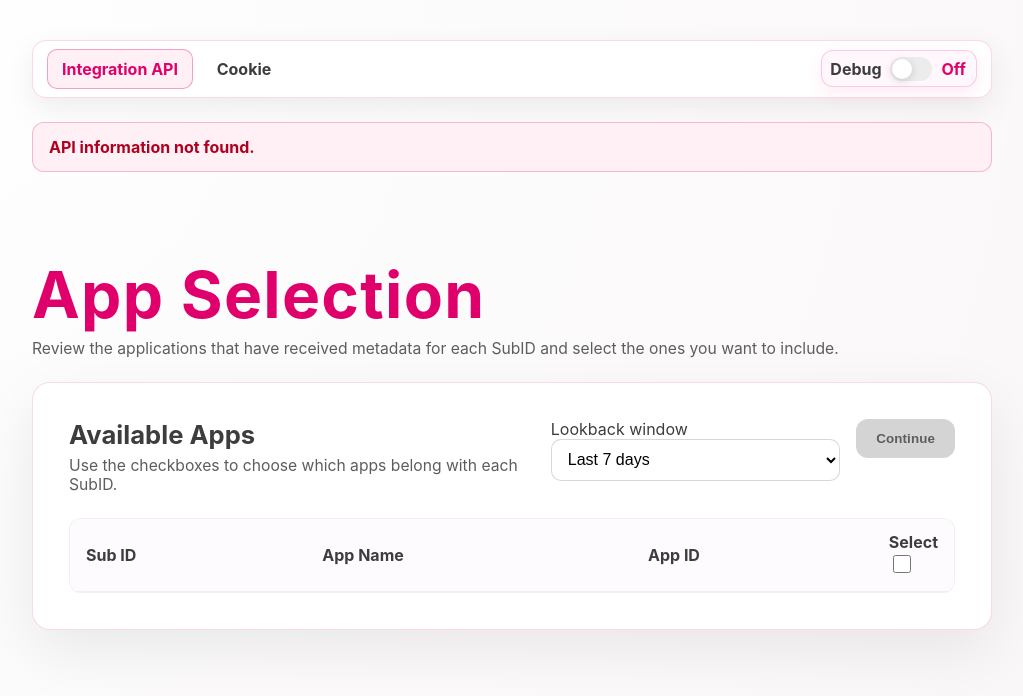
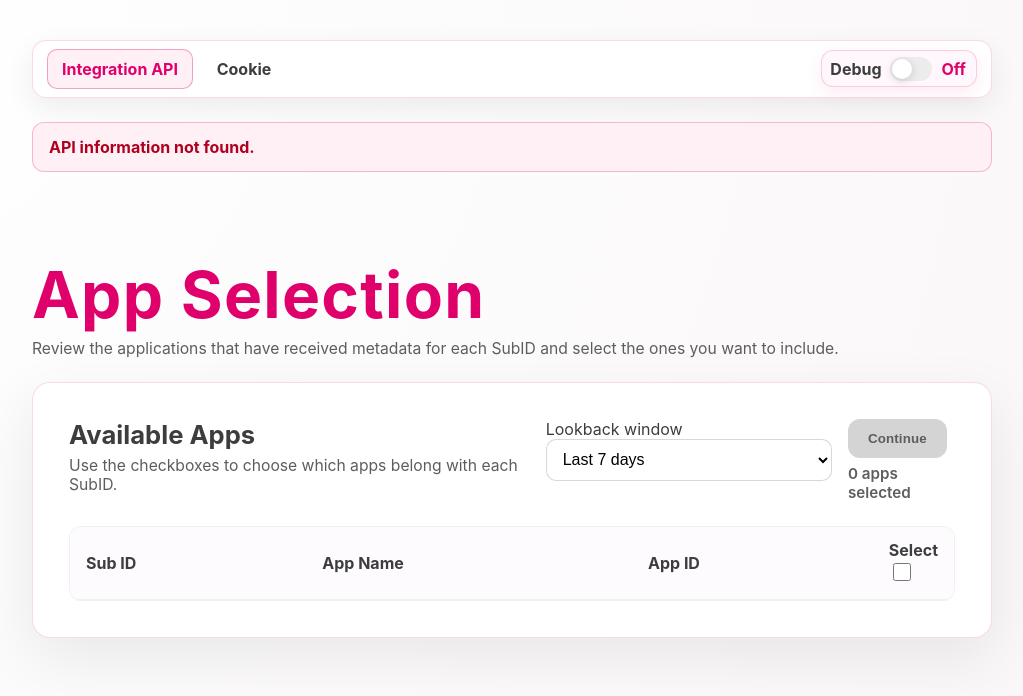
Before and after one commit to nikhilsathyanarayana-lab/metadataaudit, a website with bundled scripts: page app_selection.html in a window 1280 px wide. Shown: the whole page, without its empty margins (128-1151 px from the left). Built offline with nearby package versions, Linux system fonts and the light colour scheme.

Commit message:
Add selection count to app selection

```diff
--- a/app_selection.html
+++ b/app_selection.html
@@ -49,7 +49,10 @@
             <option value="180">Last 180 days</option>
           </select>
         </div>
-        <button id="app-selection-continue" class="launch-btn" type="button" disabled aria-disabled="true">Continue</button>
+        <div class="app-selection-actions" id="app-selection-actions">
+          <button id="app-selection-continue" class="launch-btn" type="button" disabled aria-disabled="true">Continue</button>
+          <p id="app-selection-selection-count" class="selection-count" aria-live="polite">0 apps selected</p>
+        </div>
       </div>
 
       <div class="table-wrapper" id="app-selection-table-wrapper" role="region" aria-label="App selection table wrapper" tabindex="0">
--- a/src/pages/appSelection.js
+++ b/src/pages/appSelection.js
@@ -11,6 +11,7 @@ export const initAppSelection = async () => {
   const proceedButton = document.getElementById('app-selection-continue');
   const tableBody = document.getElementById('app-selection-table-body') || document.querySelector('.data-table tbody');
   const headerCheckbox = document.getElementById('app-selection-toggle-all');
+  const selectionCount = document.getElementById('app-selection-selection-count');
   const messageRegion = document.getElementById('app-selection-messages');
   const progressBanner = document.getElementById('app-selection-progress');
   const windowSelect = document.getElementById('app-selection-window');
@@ -215,11 +216,22 @@ export const initAppSelection = async () => {
     return filteredAppIds.length ? filtered : null;
   };
 
+  const updateSelectionCount = () => {
+    if (!selectionCount) {
+      return;
+    }
+
+    const selectedCount = Array.from(getBodyCheckboxes()).filter((box) => box.checked).length;
+    const label = selectedCount === 1 ? 'app' : 'apps';
+    selectionCount.textContent = `${selectedCount} ${label} selected`;
+  };
+
   const handleProceedState = () => {
     const checkboxes = getBodyCheckboxes();
     const hasSelection = Array.from(checkboxes).some((box) => box.checked);
     proceedButton.disabled = !hasSelection;
     proceedButton.setAttribute('aria-disabled', String(!hasSelection));
+    updateSelectionCount();
   };
 
   const syncSelectAllState = () => {
@@ -304,6 +316,7 @@ export const initAppSelection = async () => {
       tableBody.appendChild(row);
       proceedButton.disabled = true;
       proceedButton.setAttribute('aria-disabled', 'true');
+      updateSelectionCount();
       return;
     }
 
@@ -348,6 +361,7 @@ export const initAppSelection = async () => {
     if (!rows.length) {
       proceedButton.disabled = true;
       proceedButton.setAttribute('aria-disabled', 'true');
+      updateSelectionCount();
       return;
     }
 
@@ -376,6 +390,7 @@ export const initAppSelection = async () => {
 
     proceedButton.disabled = true;
     proceedButton.setAttribute('aria-disabled', 'true');
+    updateSelectionCount();
   };
 
   const fetchAndPopulate = async (windowDays = currentWindowDays) => {
--- a/styles.css
+++ b/styles.css
@@ -236,6 +236,20 @@ h1 {
   display: flex;
   align-items: center;
   gap: 0.35rem;
+}
+
+.app-selection-actions {
+  display: flex;
+  flex-direction: column;
+  align-items: flex-end;
+  gap: 0.35rem;
+}
+
+.selection-count {
+  margin: 0;
+  color: #5d5d5d;
+  font-weight: 600;
+  font-size: 0.95rem;
 }
 
 .lookback-button {
```
